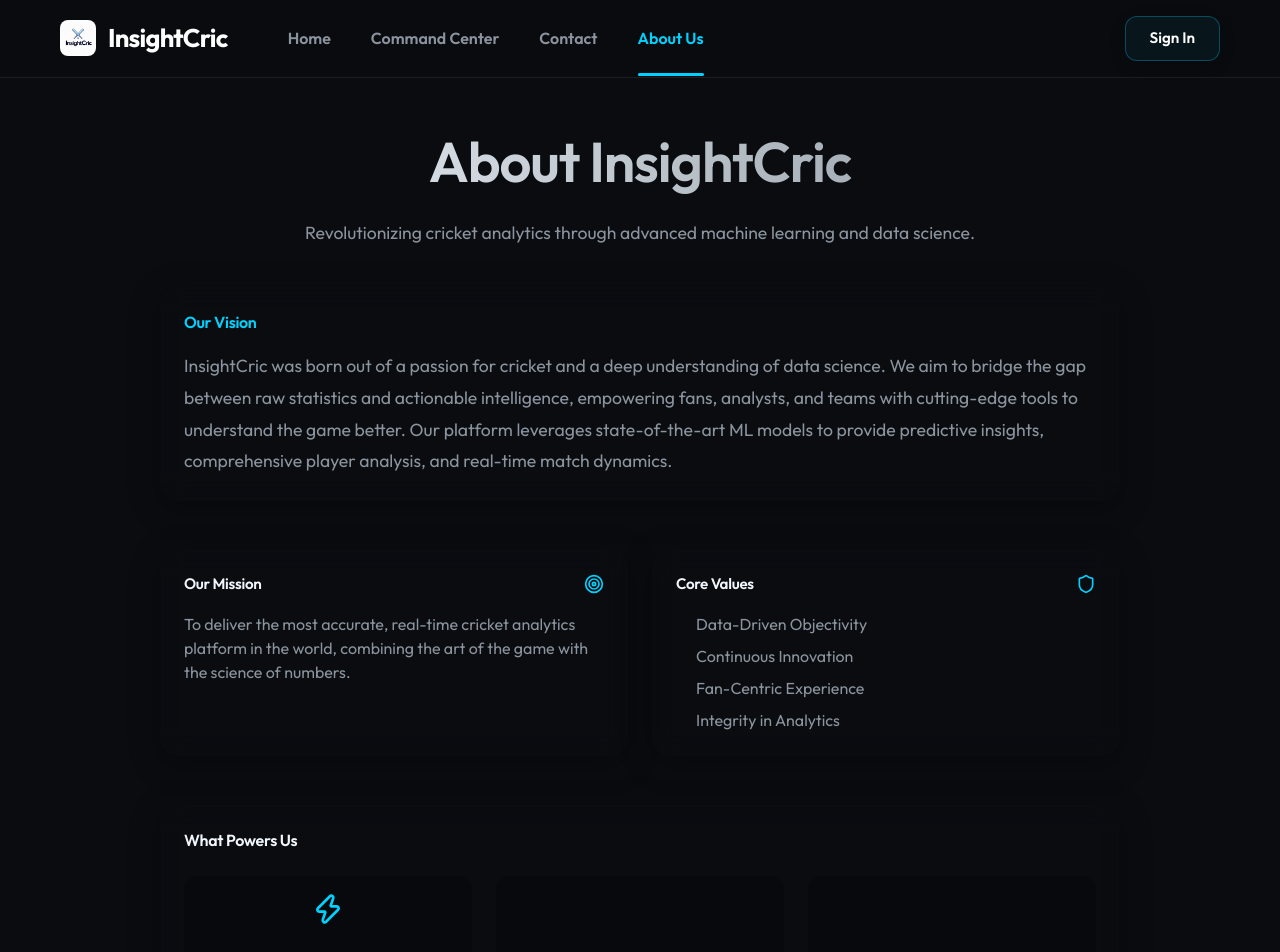
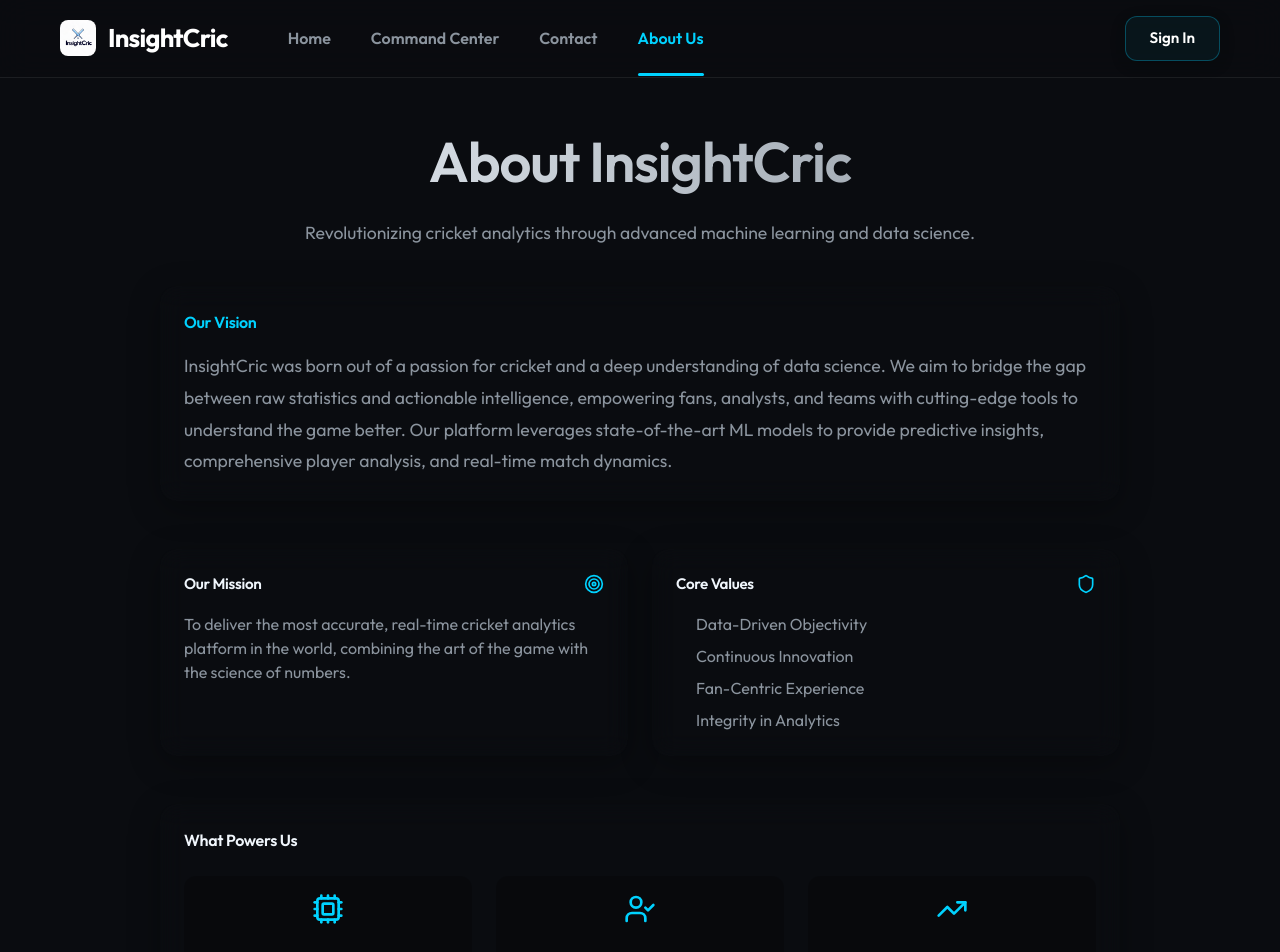
Before and after one commit to Ishad-Shyamal/R26-IT-096, a React (Vite) app in the folder client/: page /about in a window 1280 px wide. Shown: the top 952 px of the page. Built offline with nearby package versions, Linux system fonts and the light colour scheme.

Commit message:
updated dashboard
added phrases

```diff
--- a/client/src/components/About.jsx
+++ b/client/src/components/About.jsx
@@ -1,6 +1,6 @@
 import React from 'react';
 import { Link } from 'react-router-dom';
-import { Users, Target, Zap, Shield, Activity } from 'lucide-react';
+import { Users, Target, Shield, Activity, Cpu, UserCheck, TrendingUp } from 'lucide-react';
 import Navbar from './Navbar';
 
 const About = () => {
@@ -66,17 +66,17 @@
           <h3 style={{ color: 'var(--text-main)', marginBottom: '24px' }}>What Powers Us</h3>
           <div style={{ display: 'grid', gridTemplateColumns: 'repeat(3, 1fr)', gap: '24px' }}>
             <div className="news-item" style={{ flexDirection: 'column', alignItems: 'center', textAlign: 'center' }}>
-                <Zap size={32} color="var(--primary)" style={{ marginBottom: '16px' }} />
+              <Cpu size={32} color="var(--primary)" style={{ marginBottom: '16px' }} />
               <h4 style={{ marginBottom: '8px' }}>Real-Time Processing</h4>
               <p style={{ fontSize: '0.9rem', color: 'var(--text-muted)' }}>MERN stack architecture optimized for low-latency live data feeds.</p>
             </div>
             <div className="news-item" style={{ flexDirection: 'column', alignItems: 'center', textAlign: 'center' }}>
-                <Users size={32} color="var(--secondary)" style={{ marginBottom: '16px' }} />
+              <UserCheck size={32} color="var(--primary)" style={{ marginBottom: '16px' }} />
               <h4 style={{ marginBottom: '8px' }}>Personalization</h4>
               <p style={{ fontSize: '0.9rem', color: 'var(--text-muted)' }}>Tailored news and insights based on your favorite teams and players.</p>
             </div>
             <div className="news-item" style={{ flexDirection: 'column', alignItems: 'center', textAlign: 'center' }}>
-                <Target size={32} color="var(--danger)" style={{ marginBottom: '16px' }} />
+              <TrendingUp size={32} color="var(--primary)" style={{ marginBottom: '16px' }} />
               <h4 style={{ marginBottom: '8px' }}>Predictive Modeling</h4>
               <p style={{ fontSize: '0.9rem', color: 'var(--text-muted)' }}>Advanced neural networks to project match outcomes with high accuracy.</p>
             </div>
--- a/client/src/components/Dashboard.jsx
+++ b/client/src/components/Dashboard.jsx
@@ -187,7 +187,7 @@
           <div className="news-item">
             <img src={under19Img} alt="Rising Talent" className="news-image" />
             <div className="news-content">
-              <div className="news-title">Ben Mayers scored 191 runs in under 19 world cup against Scotland in Hare</div>
+              <div className="news-title">Ben Mayes scored 191 runs in under 19 world cup against Scotland in Harare</div>
               <div className="news-meta">
                 <span className="news-tag">Tournament Stars</span>
               </div>
```
Lines whose indentation alone changed are shown as unchanged.
